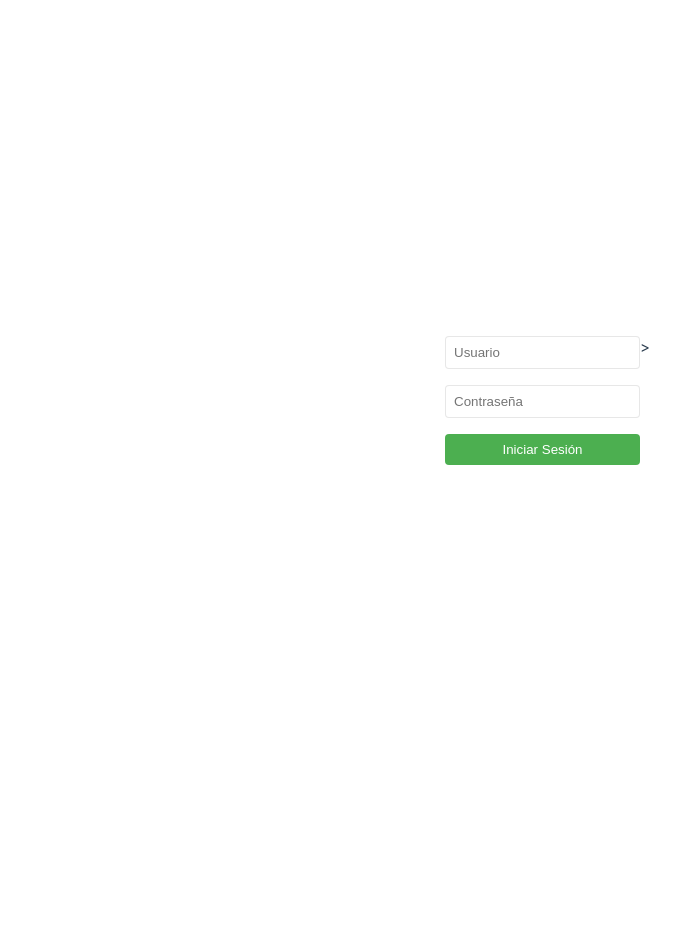
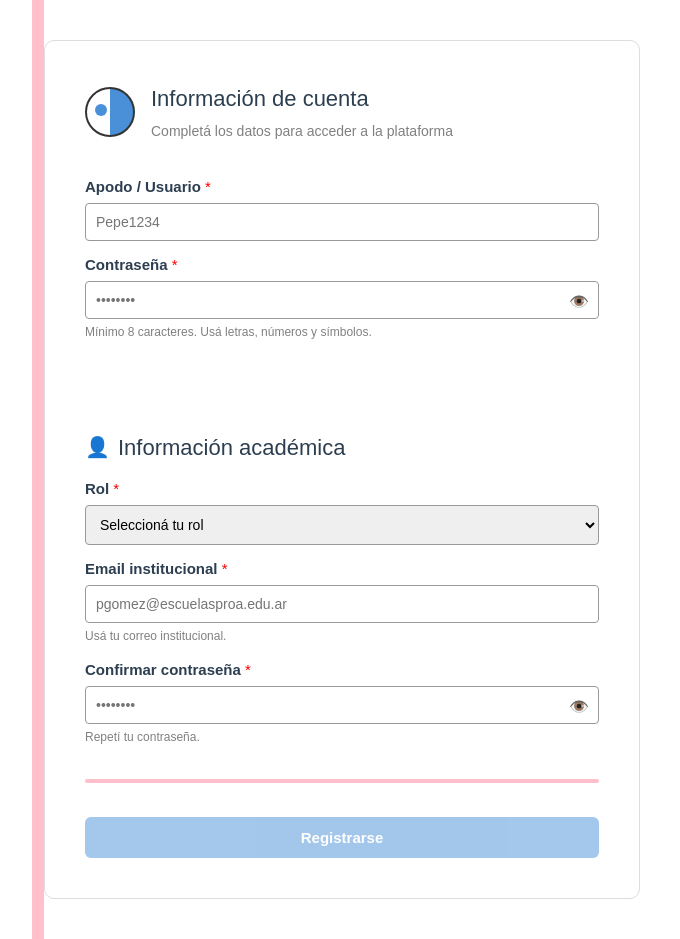
Before and after one commit to Andres-Morillo/SistemaDeTutorias, a Vue app in the folder sistema-tutorias/: page / in a window 1280 px wide. Shown: the whole page, without its empty margins (0-680 px from the left). Before the commit the page ends 800 px from the top, so only its background shows below. Built offline with nearby package versions, Linux system fonts and the light colour scheme.

Commit message:
Update App.vue
Crear cuenta.

```diff
--- a/sistema-tutorias/src/App.vue
+++ b/sistema-tutorias/src/App.vue
@@ -1,38 +1,278 @@
-<script setup>
-import HelloWorld from './components/HelloWorld.vue'
-import TheWelcome from './components/TheWelcome.vue'
-import login from './components/login.vue'
+<template>
+  <div class="pagina">
+    <div class="barra-rosa"></div>
+
+    <div class="contenedor">
+      <div class="encabezado">
+        <div class="logo">
+          <div class="logo-circulo"></div>
+        </div>
+        <div>
+          <h1>Información de cuenta</h1>
+          <p class="subtitulo">Completá los datos para acceder a la plataforma</p>
+        </div>
+      </div>
+
+      <div class="columnas">
+        <div class="columna">
+          <label>Apodo / Usuario <span class="obligatorio">*</span></label>
+          <input v-model="usuario" type="text" placeholder="Pepe1234" />
+
+          <label>Contraseña <span class="obligatorio">*</span></label>
+          <div class="campo-password">
+            <input
+              v-model="contrasena"
+              :type="mostrarContrasena ? 'text' : 'password'"
+              placeholder="••••••••"
+            />
+            <span class="ojo" @click="mostrarContrasena = !mostrarContrasena">
+              <span v-if="mostrarContrasena">🙈</span>
+              <span v-else>👁️</span>
+            </span>
+          </div>
+          <p class="ayuda">Mínimo 8 caracteres. Usá letras, números y símbolos.</p>
+        </div>
+
+        <div class="columna">
+          <h1 class="titulo-con-icono">
+            <span class="icono">👤</span> Información académica
+          </h1>
+
+          <label>Rol <span class="obligatorio">*</span></label>
+          <select v-model="rol">
+            <option disabled value="">Seleccioná tu rol</option>
+            <option v-for="(r, index) in roles" :key="index" :value="r">
+              {{ r }}
+            </option>
+          </select>
+
+          <label>Email institucional <span class="obligatorio">*</span></label>
+          <input v-model="email" type="email" placeholder="pgomez@escuelasproa.edu.ar" />
+          <p class="ayuda">Usá tu correo institucional.</p>
+
+          <label>Confirmar contraseña <span class="obligatorio">*</span></label>
+          <div class="campo-password">
+            <input
+              v-model="confirmarContrasena"
+              :type="mostrarConfirmar ? 'text' : 'password'"
+              placeholder="••••••••"
+            />
+            <span class="ojo" @click="mostrarConfirmar = !mostrarConfirmar">
+              <span v-if="mostrarConfirmar">🙈</span>
+              <span v-else>👁️</span>
+            </span>
+          </div>
+          <p class="ayuda">Repetí tu contraseña.</p>
+        </div>
+      </div>
+
+      <div class="separador"></div>
+
+      <p v-if="mensajeError" class="mensaje error">
+        {{ mensajeError }}
+      </p>
+      <p v-else-if="registroExitoso" class="mensaje ok">
+        Cuenta creada correctamente.
+      </p>
+
+      <button @click="registrarse" :class="{ deshabilitado: !formularioCompleto }">
+        Registrarse
+      </button>
+    </div>
+  </div>
+</template>
+
+<script>
+export default {
+  data() {
+    return {
+      usuario: '',
+      contrasena: '',
+      confirmarContrasena: '',
+      email: '',
+      rol: '',
+      roles: ['Docente', 'Directora', 'Secretaria', 'Preceptora', 'Coordinadora'],
+      mensajeError: '',
+      registroExitoso: false,
+      mostrarContrasena: false,
+      mostrarConfirmar: false
+    }
+  },
+  computed: {
+    formularioCompleto() {
+      return (
+        this.usuario.trim() !== '' &&
+        this.contrasena.trim() !== '' &&
+        this.confirmarContrasena.trim() !== '' &&
+        this.email.trim() !== '' &&
+        this.rol !== ''
+      )
+    }
+  },
+  methods: {
+    registrarse() {
+      this.registroExitoso = false
+
+      if (!this.formularioCompleto) {
+        this.mensajeError = 'Completá todos los campos obligatorios.'
+        return
+      }
+
+      if (this.contrasena.length < 8) {
+        this.mensajeError = 'La contraseña debe tener mínimo 8 caracteres.'
+        return
+      }
+
+      if (this.contrasena !== this.confirmarContrasena) {
+        this.mensajeError = 'Las contraseñas no coinciden.'
+        return
+      }
+
+      this.mensajeError = ''
+      this.registroExitoso = true
+    }
+  }
+}
 </script>
 
-<template>
-  <login></login>>
-</template>
-
-<style scoped>
-header {
-  line-height: 1.5;
+<style>
+body {
+  margin: 0;
 }
-
-.logo {
+.pagina {
+  display: flex;
+  min-height: 100vh;
+  font-family: Arial, sans-serif;
+}
+.barra-rosa {
+  width: 12px;
+  background-color: pink;
+}
+.contenedor {
+  flex: 1;
+  width: 95%;
+  max-width: 1400px;
+  margin: 40px auto;
+  padding: 40px;
+  border: 1px solid #ddd;
+  border-radius: 10px;
+}
+.encabezado {
+  display: flex;
+  align-items: center;
+  gap: 16px;
+  margin-bottom: 20px;
+}
+.logo-circulo {
+  width: 50px;
+  height: 50px;
+  border-radius: 50%;
+  background: linear-gradient(to right, white 50%, #4a90d9 50%);
+  border: 2px solid #333;
+  position: relative;
+}
+.logo-circulo::after {
+  content: '';
+  position: absolute;
+  top: 32%;
+  left: 18%;
+  width: 12px;
+  height: 12px;
+  border-radius: 50%;
+  background-color: #4a90d9;
+}
+h1 {
+  font-size: 22px;
+  margin: 0 0 4px 0;
+}
+.subtitulo {
+  color: gray;
+  font-size: 14px;
+  margin: 0;
+}
+.columnas {
+  display: flex;
+  gap: 80px;
+  flex-wrap: wrap;
+}
+.columna {
+  flex: 1;
+  min-width: 280px;
+}
+.titulo-con-icono {
+  display: flex;
+  align-items: center;
+  gap: 8px;
+}
+.icono {
+  font-size: 20px;
+}
+label {
   display: block;
-  margin: 0 auto 2rem;
+  font-weight: bold;
+  margin-bottom: 4px;
+  margin-top: 12px;
 }
-
-@media (min-width: 1024px) {
-  header {
-    display: flex;
-    place-items: center;
-    padding-right: calc(var(--section-gap) / 2);
-  }
-
-  .logo {
-    margin: 0 2rem 0 0;
-  }
-
-  header .wrapper {
-    display: flex;
-    place-items: flex-start;
-    flex-wrap: wrap;
-  }
+.obligatorio {
+  color: red;
+}
+input, select {
+  display: block;
+  width: 100%;
+  margin-bottom: 4px;
+  padding: 10px;
+  border: 1px solid #999;
+  border-radius: 4px;
+  box-sizing: border-box;
+  font-size: 14px;
+}
+.campo-password {
+  position: relative;
+}
+.campo-password input {
+  padding-right: 36px;
+}
+.ojo {
+  position: absolute;
+  right: 10px;
+  top: 8px;
+  cursor: pointer;
+  font-size: 16px;
+}
+.ayuda {
+  font-size: 12px;
+  color: gray;
+  margin-top: 0;
+  margin-bottom: 8px;
+}
+.separador {
+  height: 4px;
+  background-color: pink;
+  border-radius: 2px;
+  margin: 24px 0;
+}
+.mensaje.error {
+  color: red;
+  font-weight: bold;
+}
+.mensaje.ok {
+  color: green;
+  font-weight: bold;
+}
+button {
+  width: 100%;
+  padding: 12px;
+  background-color: #4a90d9;
+  color: white;
+  border: none;
+  border-radius: 6px;
+  font-size: 15px;
+  font-weight: bold;
+  cursor: pointer;
+  margin-top: 10px;
+}
+.deshabilitado {
+  opacity: 0.5;
+  cursor: not-allowed;
 }
 </style>
```
